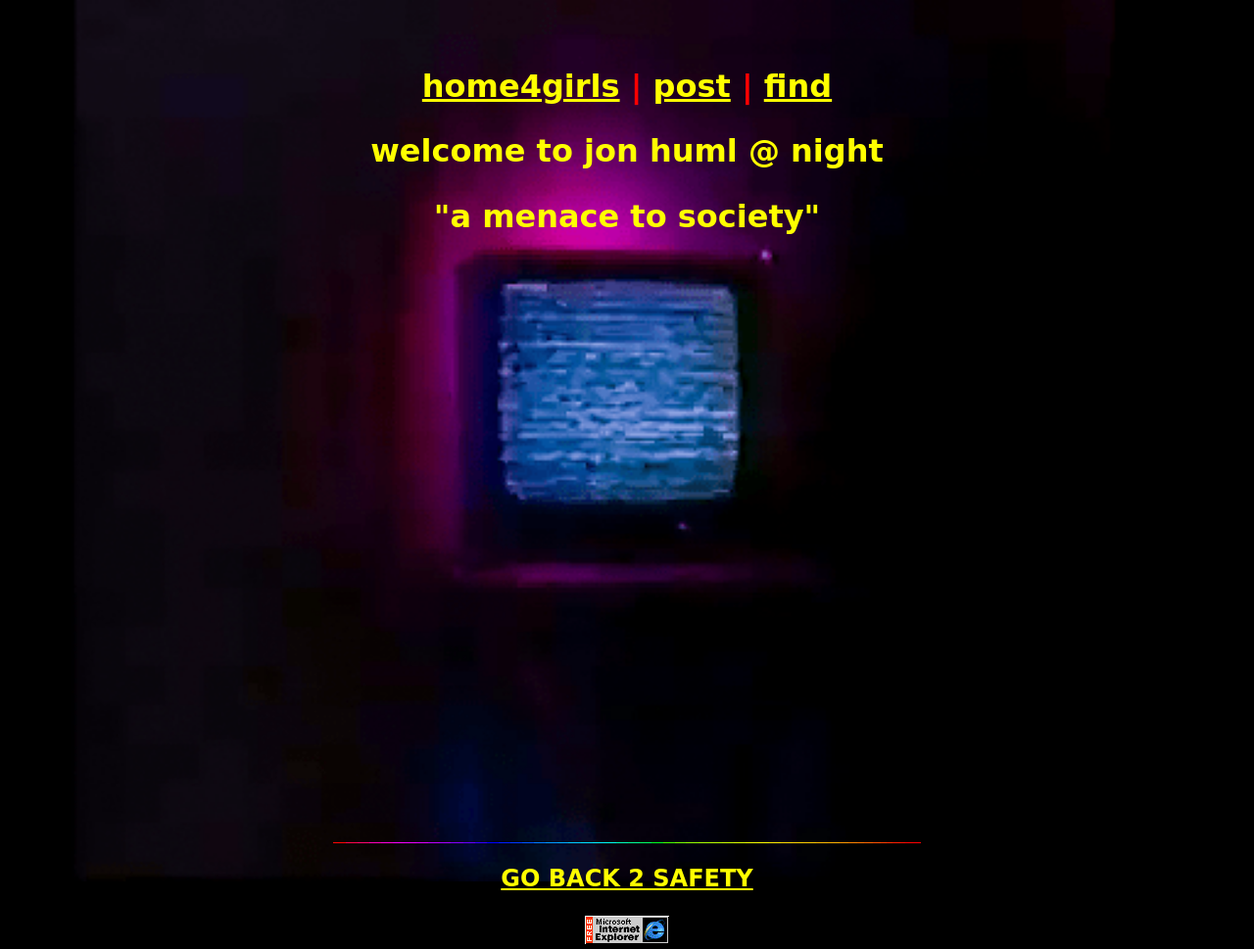
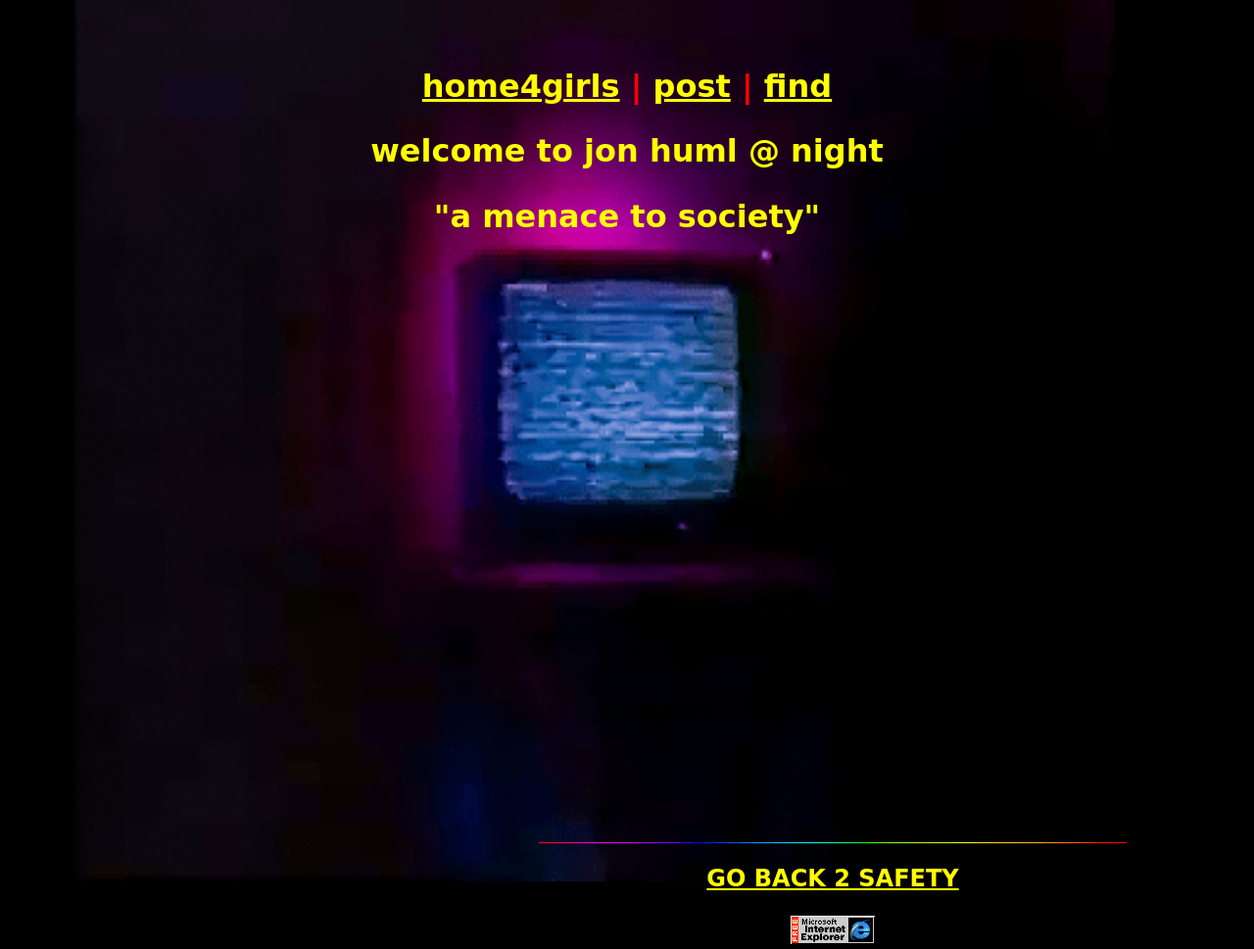
Before and after one commit to 00jrh00/00jrh00.github.io, a Jekyll site: the page built from index.markdown, in a window 1280 px wide. Shown: the whole page at 98% size. Built offline with Jekyll 4.4.1, drawn with Linux system fonts in a browser that asks for light colours.

Commit message:
Update home.html

```diff
--- a/_layouts/home.html
+++ b/_layouts/home.html
@@ -5,8 +5,6 @@
   <meta name="viewport" content="width=device-width, initial-scale=0.51">
 <body class="center bg2 max">
 <div id="main">
-  <div id="page-container">
-   <div id="content-wrap">
 <h1 class="tab blink">WARNING: swag overload!</h1>
 <div id="home">
 <h1><a href="../homealt">home4girls</a> <span class="line">|</span>
@@ -21,6 +19,5 @@
 <h2><a href="http://jonhuml.com">GO BACK 2 SAFETY</a></h2>
 <span><img src="../assets/images/home/windows.gif"></span>
 </footer>
-</div>
 
 </body>
```
Lines whose indentation alone changed are shown as unchanged.
